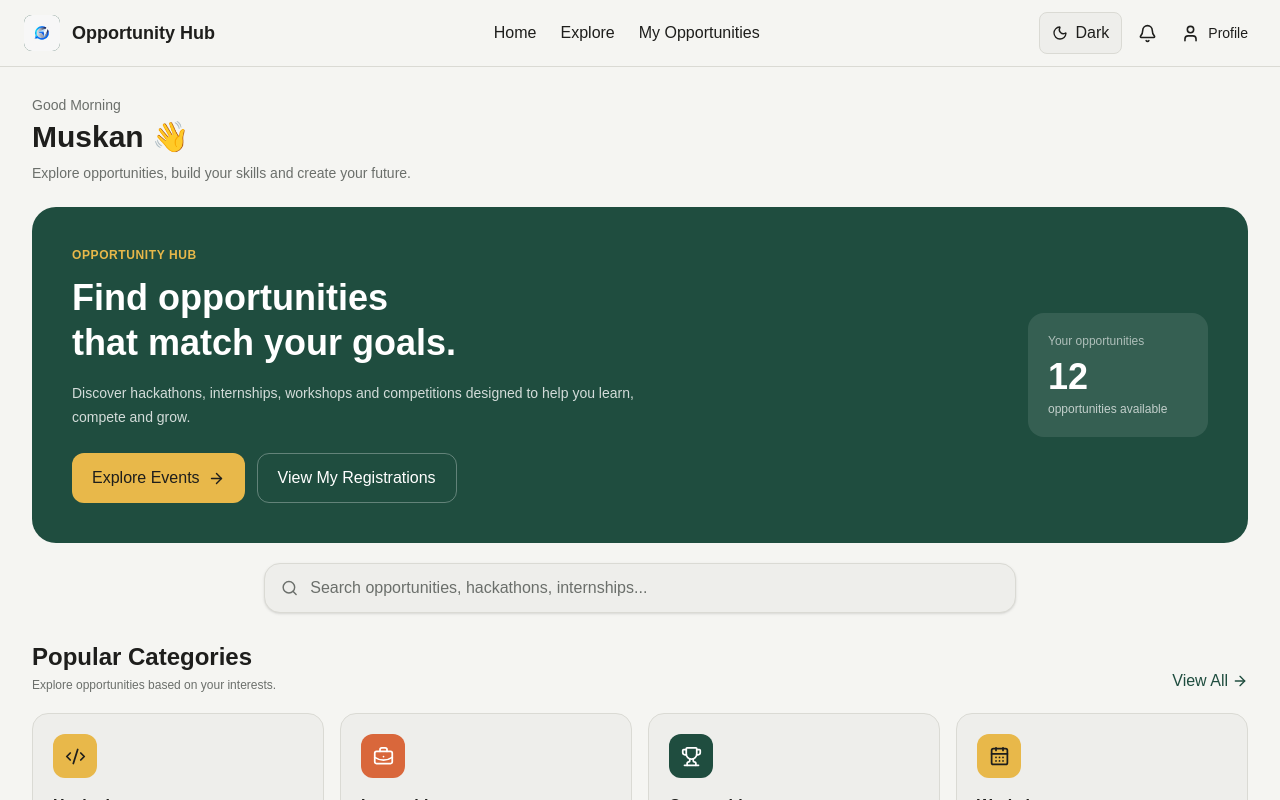
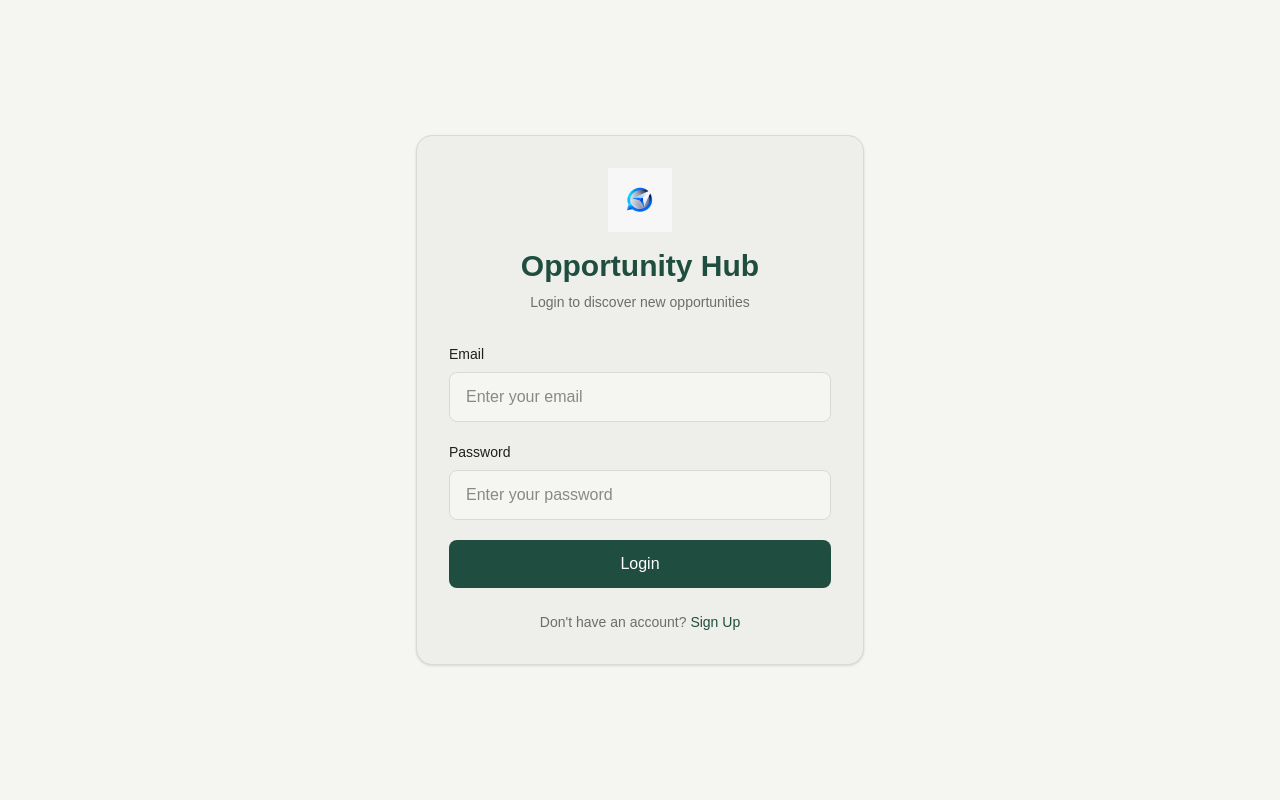
Before and after one commit to muskanji1007-lang/event-management-frontend, a React app: page / in a window 1280 px wide. Shown: the top 800 px of the page. Built offline with nearby package versions, Linux system fonts and the light colour scheme; the HTML template or start-up script is replaced by a standard one.

Commit message:
login page

```diff
--- a/src/App.jsx
+++ b/src/App.jsx
@@ -1,49 +1,110 @@
 import { useEffect, useState } from "react";
 
 import Navbar from "./components/Navbar";
+
+import Home from "./pages/Home/Home";
 import Explore from "./pages/Explore/Explore";
+
 import Profile from "./pages/Profile/Profile";
-import Home from "./pages/Home/Home";
 import MyOpportunities from "./pages/Profile/MyOpportunities";
+import OpportunityDetails from "./pages/Profile/Opportunity/OpportunityDetails";
+
+import Login from "./pages/Auth/Login/Login";
+import Signup from "./pages/Auth/Signup/Signup";
+
 
 function App() {
+
+
+  const [isLoggedIn, setIsLoggedIn] = useState(false);
+  const [authPage, setAuthPage] = useState("login");
+
+
+
   const [darkMode, setDarkMode] = useState(false);
+
+
+
   const [page, setPage] = useState("home");
+
   const [selectedOpportunity, setSelectedOpportunity] = useState(null);
 
+
+
   useEffect(() => {
-    document.documentElement.classList.toggle(
-      "dark",
-      darkMode
-    );
+    document.documentElement.classList.toggle("dark", darkMode);
   }, [darkMode]);
+
+
+
 
   const goHome = () => {
     setPage("home");
   };
 
+
   const goExplore = () => {
     setPage("explore");
   };
+
 
   const goProfile = () => {
     setPage("profile");
   };
 
+
   const goMyOpportunities = () => {
     setPage("my-opportunities");
   };
 
+
   const openDetails = (opportunity) => {
     setSelectedOpportunity(opportunity);
 
-
+    setPage("details");
 
     console.log("Selected opportunity:", opportunity);
   };
 
+
+  const handleLogin = () => {
+    setIsLoggedIn(true);
+    setPage("home");
+  };
+
+
+
+  const handleSignup = () => {
+    setAuthPage("login");
+  };
+
+
+
+
+  if (!isLoggedIn) {
+
+    if (authPage === "signup") {
+
+      return (
+        <Signup
+          onLogin={() => setAuthPage("login")}
+          onSignup={handleSignup}
+        />
+      );
+
+    }
+
+    return (
+      <Login
+        onSignup={() => setAuthPage("signup")}
+        onLogin={handleLogin}
+      />
+    );
+  }
+
+
   return (
-    <div className="min-h-screen bg-[var(--bg)] text-[var(--text)]">
+    <div className="min-h-screen">
 
       <Navbar
         darkMode={darkMode}
@@ -54,11 +115,32 @@ function App() {
         onProfile={goProfile}
       />
 
+
+      {page === "home" && (
+        <Home
+          onExplore={goExplore}
+          onMyOpportunities={goMyOpportunities}
+          darkMode={darkMode}
+        />
+      )}
+
+
       {page === "explore" && (
         <Explore
           onViewDetails={openDetails}
         />
       )}
+
+
+      {page === "details" && selectedOpportunity && (
+        <OpportunityDetails
+          onBack={goExplore}
+          darkMode={darkMode}
+        />
+      )}
+
+
+
 
       {page === "profile" && (
         <Profile
@@ -66,20 +148,12 @@ function App() {
         />
       )}
 
-     {page === "home" && (
-  <Home
-    onExplore={goExplore}
-    onMyOpportunities={goMyOpportunities}
-    darkMode={darkMode}
-  />
-)}
-{page === "my-opportunities" && (
-  <MyOpportunities
-    onExplore={goExplore}
-        darkMode={darkMode}
-  />
-)}
-
+      {page === "my-opportunities" && (
+        <MyOpportunities
+          onExplore={goExplore}
+          darkMode={darkMode}
+        />
+      )}
 
     </div>
   );
--- /dev/null
+++ b/src/pages/Auth/Login/Login.jsx
@@ -0,0 +1,116 @@
+import { useState } from "react";
+import logo from "../../../assets/opportunity-logo.jpeg";
+
+function Login({ onSignup, onLogin }) {
+  const [email, setEmail] = useState("");
+  const [password, setPassword] = useState("");
+
+  const handleSubmit = (e) => {
+    e.preventDefault();
+
+    if (!email || !password) {
+      alert("Please fill all fields");
+      return;
+    }
+
+    const savedUser = JSON.parse(
+      localStorage.getItem("opportunityUser")
+    );
+
+    if (!savedUser) {
+      alert("No account found. Please Sign Up first.");
+      return;
+    }
+
+    if (
+      savedUser.email !== email ||
+      savedUser.password !== password
+    ) {
+      alert("Invalid email or password");
+      return;
+    }
+
+    localStorage.setItem("isLoggedIn", "true");
+
+    if (onLogin) {
+      onLogin();
+    }
+  };
+
+  return (
+    <div className="flex min-h-screen items-center justify-center bg-[#F5F5F2] px-4 dark:bg-[#0F1210]">
+      <div className="w-full max-w-md rounded-2xl border border-[#DADAD4] bg-[#EEEEEB] p-8 shadow-sm dark:border-[#303630] dark:bg-[#1B1F1C]">
+
+        <div className="mb-4 flex justify-center">
+          <img
+            src={logo}
+            alt="Opportunity Hub Logo"
+            className="h-16 w-16 object-contain"
+          />
+        </div>
+
+        <div className="mb-8 text-center">
+          <h1 className="text-3xl font-bold text-[#1F4D3F] dark:text-[#8FD3B0]">
+            Opportunity Hub
+          </h1>
+
+          <p className="mt-2 text-sm text-[#6B6F6B] dark:text-[#9A9F9A]">
+            Login to discover new opportunities
+          </p>
+        </div>
+
+        <form onSubmit={handleSubmit} className="space-y-5">
+
+          <div>
+            <label className="mb-2 block text-sm font-medium text-[#1E1E1C] dark:text-[#F1F3EF]">
+              Email
+            </label>
+
+            <input
+              type="email"
+              placeholder="Enter your email"
+              value={email}
+              onChange={(e) => setEmail(e.target.value)}
+              className="w-full rounded-lg border border-[#DADAD4] bg-[#F5F5F2] px-4 py-3 text-sm text-[#1E1E1C] outline-none focus:border-[#1F4D3F] dark:border-[#303630] dark:bg-[#202420] dark:text-[#F1F3EF] dark:focus:border-[#8FD3B0]"
+            />
+          </div>
+
+          <div>
+            <label className="mb-2 block text-sm font-medium text-[#1E1E1C] dark:text-[#F1F3EF]">
+              Password
+            </label>
+
+            <input
+              type="password"
+              placeholder="Enter your password"
+              value={password}
+              onChange={(e) => setPassword(e.target.value)}
+              className="w-full rounded-lg border border-[#DADAD4] bg-[#F5F5F2] px-4 py-3 text-sm text-[#1E1E1C] outline-none focus:border-[#1F4D3F] dark:border-[#303630] dark:bg-[#202420] dark:text-[#F1F3EF] dark:focus:border-[#8FD3B0]"
+            />
+          </div>
+
+          <button
+            type="submit"
+            className="w-full rounded-lg bg-[#1F4D3F] px-4 py-3 text-sm font-semibold text-white transition hover:opacity-90 dark:bg-[#8FD3B0] dark:text-[#0F1210]"
+          >
+            Login
+          </button>
+        </form>
+
+        <p className="mt-6 text-center text-sm text-[#6B6F6B] dark:text-[#9A9F9A]">
+          Don't have an account?{" "}
+          <button
+            type="button"
+            onClick={onSignup}
+            className="font-semibold text-[#1F4D3F] hover:underline dark:text-[#8FD3B0]"
+          >
+            Sign Up
+          </button>
+        </p>
+
+      </div>
+    </div>
+  );
+}
+
+export default Login;
--- /dev/null
+++ b/src/pages/Auth/Signup/Signup.jsx
@@ -0,0 +1,118 @@
+import { useState } from "react";
+
+function Signup({ onLogin, onSignup }) {
+  const [name, setName] = useState("");
+  const [email, setEmail] = useState("");
+  const [password, setPassword] = useState("");
+
+  const handleSubmit = (e) => {
+    e.preventDefault();
+
+    if (!name || !email || !password) {
+      alert("Please fill all fields");
+      return;
+    }
+
+    if (onSignup) {
+      onSignup();
+    }
+  };
+
+  return (
+    <div className="flex min-h-screen items-center justify-center bg-[#F5F5F2] px-4 dark:bg-[#0F1210]">
+
+      <div className="w-full max-w-md rounded-2xl border border-[#DADAD4] bg-[#EEEEEB] p-8 shadow-sm dark:border-[#303630] dark:bg-[#1B1F1C]">
+
+        <div className="mb-8 text-center">
+
+          <h1 className="text-3xl font-bold text-[#1F4D3F] dark:text-[#8FD3B0]">
+            Create Account
+          </h1>
+
+          <p className="mt-2 text-sm text-[#6B6F6B] dark:text-[#9A9F9A]">
+            Join Opportunity Hub today
+          </p>
+
+        </div>
+
+        <form onSubmit={handleSubmit} className="space-y-4">
+
+          <div>
+
+            <label className="mb-2 block text-sm font-medium text-[#1E1E1C] dark:text-[#F1F3EF]">
+              Full Name
+            </label>
+
+            <input
+              type="text"
+              placeholder="Enter your name"
+              value={name}
+              onChange={(e) => setName(e.target.value)}
+              className="w-full rounded-lg border border-[#DADAD4] bg-[#F5F5F2] px-4 py-3 text-sm text-[#1E1E1C] outline-none focus:border-[#1F4D3F] dark:border-[#303630] dark:bg-[#202420] dark:text-[#F1F3EF] dark:focus:border-[#8FD3B0]"
+            />
+
+          </div>
+
+          <div>
+
+            <label className="mb-2 block text-sm font-medium text-[#1E1E1C] dark:text-[#F1F3EF]">
+              Email
+            </label>
+
+            <input
+              type="email"
+              placeholder="Enter your email"
+              value={email}
+              onChange={(e) => setEmail(e.target.value)}
+              className="w-full rounded-lg border border-[#DADAD4] bg-[#F5F5F2] px-4 py-3 text-sm text-[#1E1E1C] outline-none focus:border-[#1F4D3F] dark:border-[#303630] dark:bg-[#202420] dark:text-[#F1F3EF] dark:focus:border-[#8FD3B0]"
+            />
+
+          </div>
+
+          <div>
+
+            <label className="mb-2 block text-sm font-medium text-[#1E1E1C] dark:text-[#F1F3EF]">
+              Password
+            </label>
+
+            <input
+              type="password"
+              placeholder="Create a password"
+              value={password}
+              onChange={(e) => setPassword(e.target.value)}
+              className="w-full rounded-lg border border-[#DADAD4] bg-[#F5F5F2] px-4 py-3 text-sm text-[#1E1E1C] outline-none focus:border-[#1F4D3F] dark:border-[#303630] dark:bg-[#202420] dark:text-[#F1F3EF] dark:focus:border-[#8FD3B0]"
+            />
+
+          </div>
+
+
+          <button
+            type="submit"
+            className="w-full rounded-lg bg-[#1F4D3F] px-4 py-3 text-sm font-semibold text-white transition hover:opacity-90 dark:bg-[#8FD3B0] dark:text-[#0F1210]"
+          >
+            Create Account
+          </button>
+
+        </form>
+
+        <p className="mt-6 text-center text-sm text-[#6B6F6B] dark:text-[#9A9F9A]">
+
+          Already have an account?{" "}
+
+          <button
+            type="button"
+            onClick={onLogin}
+            className="font-semibold text-[#1F4D3F] hover:underline dark:text-[#8FD3B0]"
+          >
+            Login
+          </button>
+
+        </p>
+
+      </div>
+
+    </div>
+  );
+}
+
+export default Signup;
```
Also changed, not shown: src/pages/Profile/Opportunity/OpportunityDetails.jsx (+141 -64 lines).
